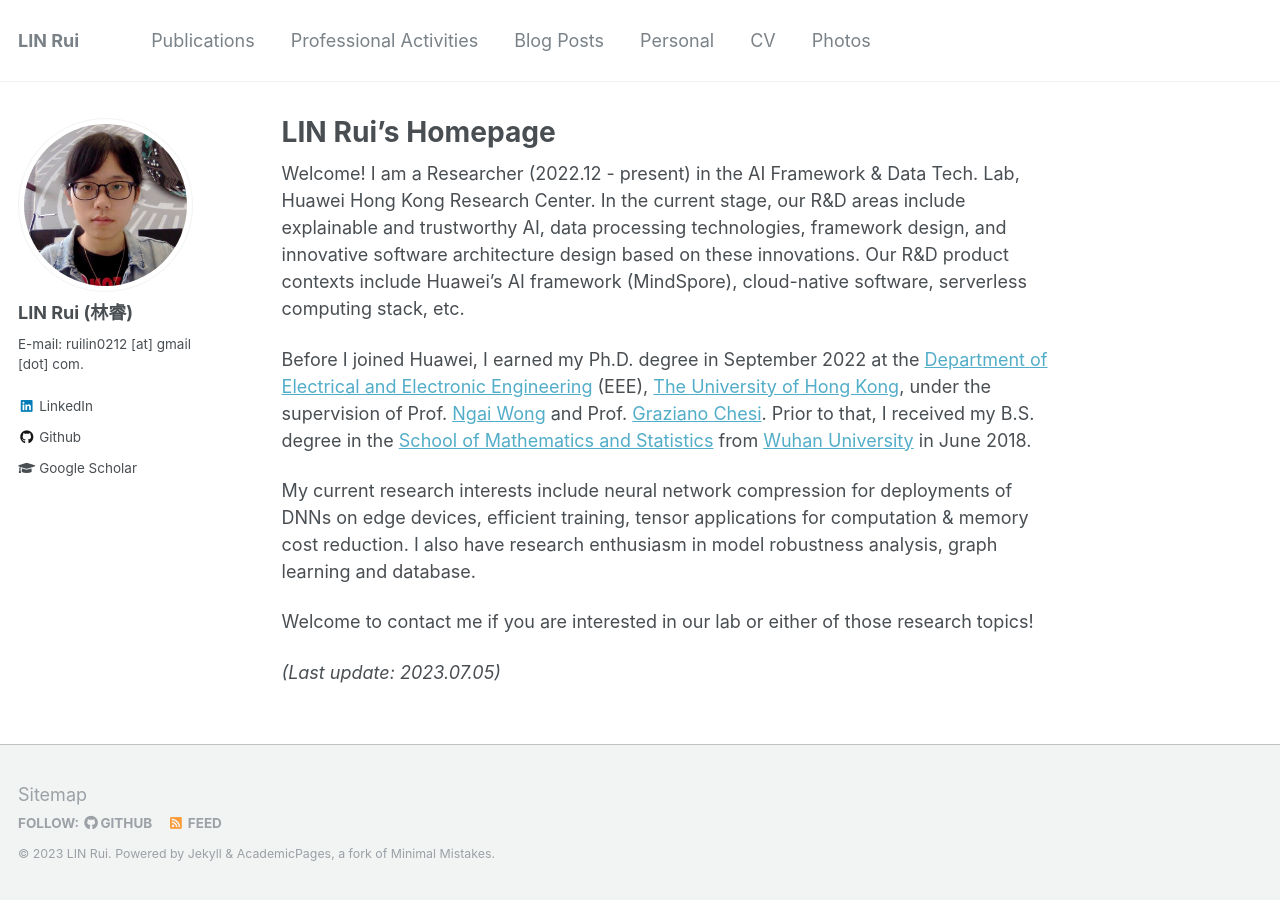
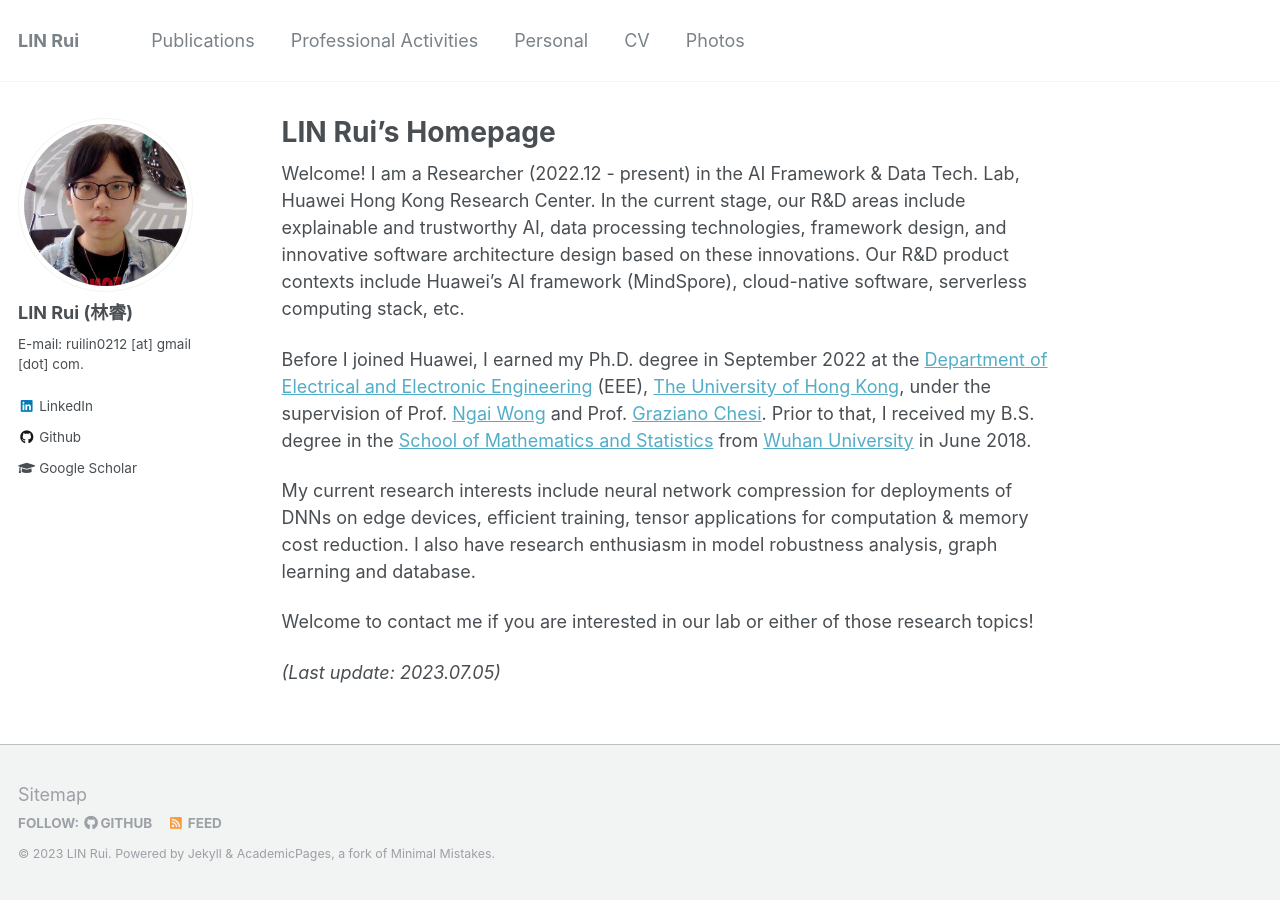
Before and after one commit to rlin27/rlin27.github.io, a Jekyll site: the page built from _pages/about.md, in a window 1280 px wide. Built offline with Jekyll 4.4.1, drawn with Linux system fonts in a browser that asks for light colours.

Commit message:
Update navigation.yml
remove the blog page

```diff
--- a/_data/navigation.yml
+++ b/_data/navigation.yml
@@ -5,10 +5,6 @@ main:
 
   - title: "Professional Activities"
     url: /professional_activites/
-
-
-  - title: "Blog Posts"
-    url: /posts/
 
   - title: "Personal"
     url: /personal/
```
